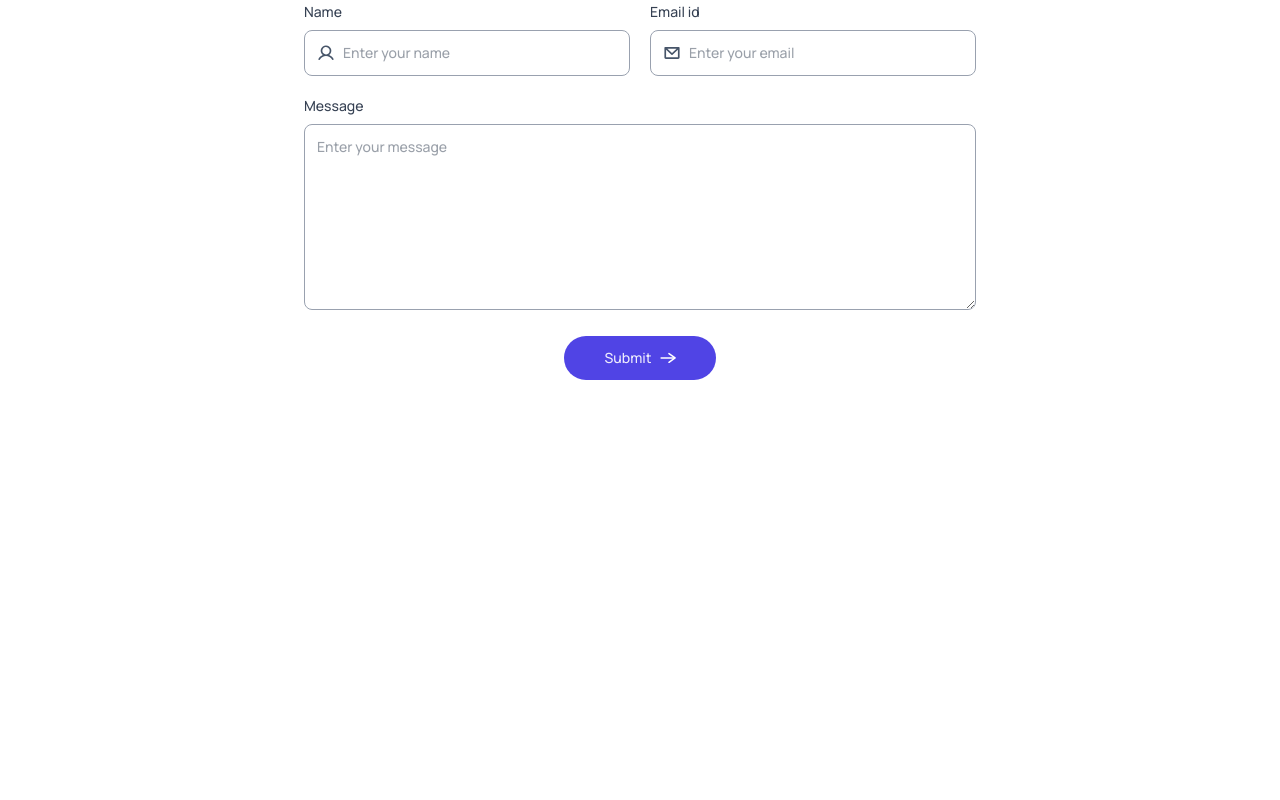
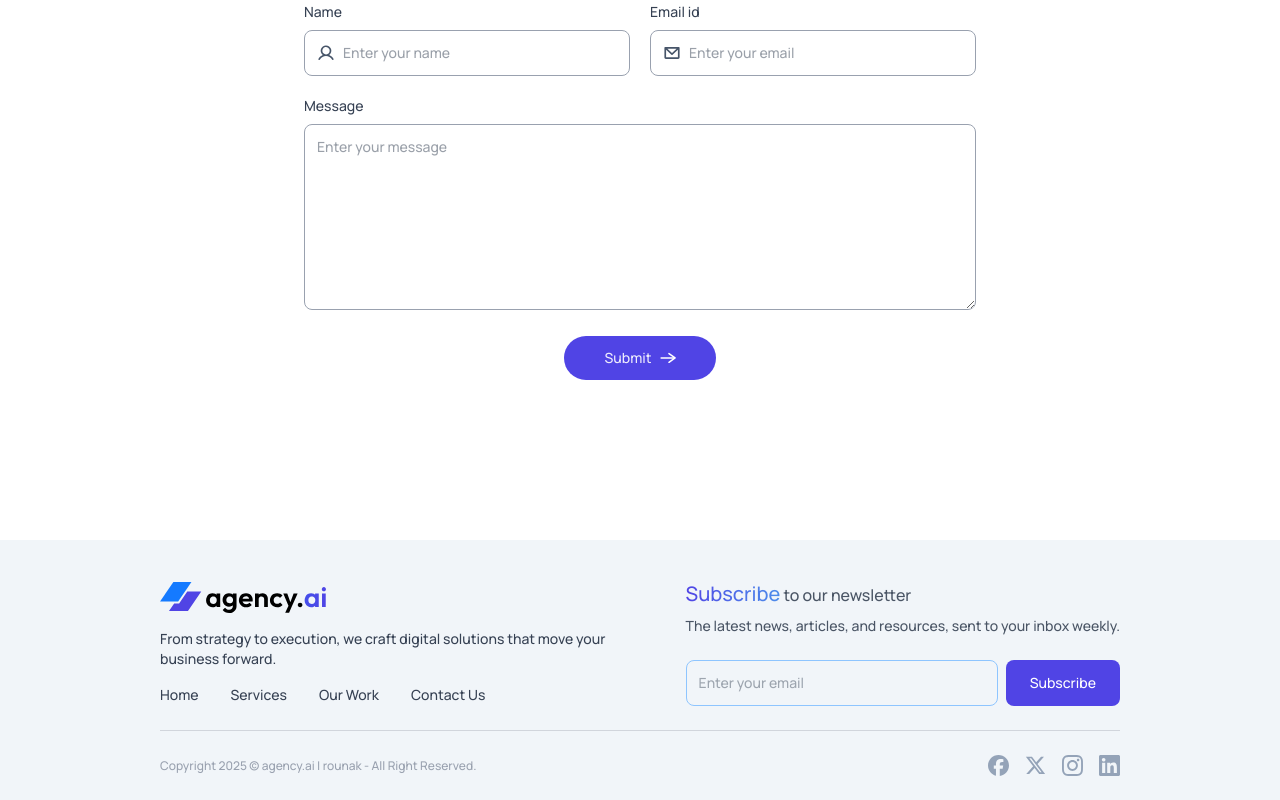
Before and after one commit to rou-nak-cloud/Agency-Ui, a React (Vite) app: page / in a window 1280 px wide. Shown: the part 3111-3911 px from the top of the page. Before the commit the page ends 3491 px from the top, so only its background shows below. Built offline with nearby package versions, Linux system fonts and the light colour scheme.

Commit message:
footer final

```diff
--- a/src/App.jsx
+++ b/src/App.jsx
@@ -8,6 +8,7 @@ import Teams from './components/Teams'
 import Contact from './components/Contact'
 
 import {Toaster} from 'react-hot-toast'
+import Footer from './components/Footer'
 
 const App = () => {
   const [theme, setTheme] = useState(localStorage.getItem('theme') ? localStorage.getItem('theme') : 'light')
@@ -22,6 +23,7 @@ const App = () => {
         <Work />
         <Teams />
         <Contact />
+        <Footer theme={theme} />
       </div>
     </>
   )
--- a/src/components/Footer.jsx
+++ b/src/components/Footer.jsx
@@ -1,16 +1,49 @@
 import React from 'react'
+import assets from '../assets/assets'
 
-const Footer = () => {
+const Footer = ({theme}) => {
+  const footerLinks = [
+  { name: "Home", link: "#home" },
+  { name: "Services", link: "#services" },
+  { name: "Our Work", link: "#our-work" },
+  { name: "Contact Us", link: "#contact" },
+];
   return (
     <>
      <div className='bg-slate-100 dark:bg-gray-900 pt-5 sm:pt-10 mt-20 sm:mt-40 px-4 sm:px-12 lg:px-24 xl:px-40'>
         {/* Footer top */}
         <div className='flex justify-between sm:items-center max-md:flex-col gap-10'>
-            <div></div>
-            <div></div>
+            <div className='space-y-4 text-sm text-gray-700 dark:text-gray-300'>
+              <img src={theme === 'dark' ? assets.logo_dark : assets.logo} alt="footerLogo" className='w-32 sm:w-42' />
+              <p className='max-w-md'>From strategy to execution, we craft digital solutions that move your business forward.</p>
+              <ul className='flex gap-8'>
+                {footerLinks.map((link,idx)=>(
+                  <li>
+                    <a href={link.link} className='hover:text-primary'>{link.name}</a>
+                  </li>
+                ))}
+              </ul>
+            </div>
+            <div className='text-gray-600 dark:text-gray-400'>
+              <h3 className='font-semibold'><span className='text-xl font-bold bg-gradient-to-r from-[#5044E5] to-[#4d8cea] bg-clip-text text-transparent'>Subscribe</span> to our newsletter</h3>
+              <p className='text-sm mt-2 mb-6'>The latest news, articles, and resources, sent to your inbox weekly.</p>
+              <div className='flex gap-2 text-sm'>
+                <input type="email" placeholder='Enter your email' className='w-full p-3 text-sm outline-none rounded-lg dark:text-gray-200 bg-transparent border border-blue-300 dark:border-blue-900 focus:border-blue-500 focus:ring-1 focus:ring-blue-500' />
+                <button className='bg-primary text-white rounded-lg px-6 cursor-pointer hover:bg-primary/90 transition-all delay-100 sm:hover:scale-101'>Subscribe</button>
+              </div>
+            </div>
         </div>
+        <hr className='border-gray-300 dark:border-gray-600 my-6' />
         {/* Footer bottom */}
-
+          <div className='pb-6 text-sm text-gray-500 flex justify-center items-center sm:justify-between gap-4 flex-wrap'>
+                <p className='max-sm:text-center text-xs text-gray-400 dark:text-gray-500'>Copyright 2025 © agency.ai | rounak  -  All Right Reserved.</p>
+                <div className='flex items-center justify-between gap-4'>
+                  <img src={assets.facebook_icon} alt="facebook" />
+                  <img src={assets.twitter_icon} alt="twitter" />
+                  <img src={assets.instagram_icon} alt="instagram" />
+                  <img src={assets.linkedin_icon} alt="linkedIn" />
+                </div>
+          </div>
      </div>
     </>
   )
--- a/src/components/Work.jsx
+++ b/src/components/Work.jsx
@@ -5,7 +5,7 @@ import { workData } from '../assets/assets'
 const Work = () => {
   return (
     <>
-     <div className='flex flex-col items-center gap-7 pt-20 sm:pt-30 px-4 sm:px-12 lg:px-24 xl:px-40 text-gray-700 dark:text-white/90'>
+     <div id='our-work' className='flex flex-col items-center gap-7 pt-20 sm:pt-30 px-4 sm:px-12 lg:px-24 xl:px-40 text-gray-700 dark:text-white/90'>
         <ServiceTitle title='Our latest work' desc='From strategy to execution, we craft digital solutions that move your business forward.' />
 
         <div className='grid sm:grid-cols-2 lg:grid-cols-3 gap-6 w-full max-w-5xl mt-2 sm:mt-4'>
```
